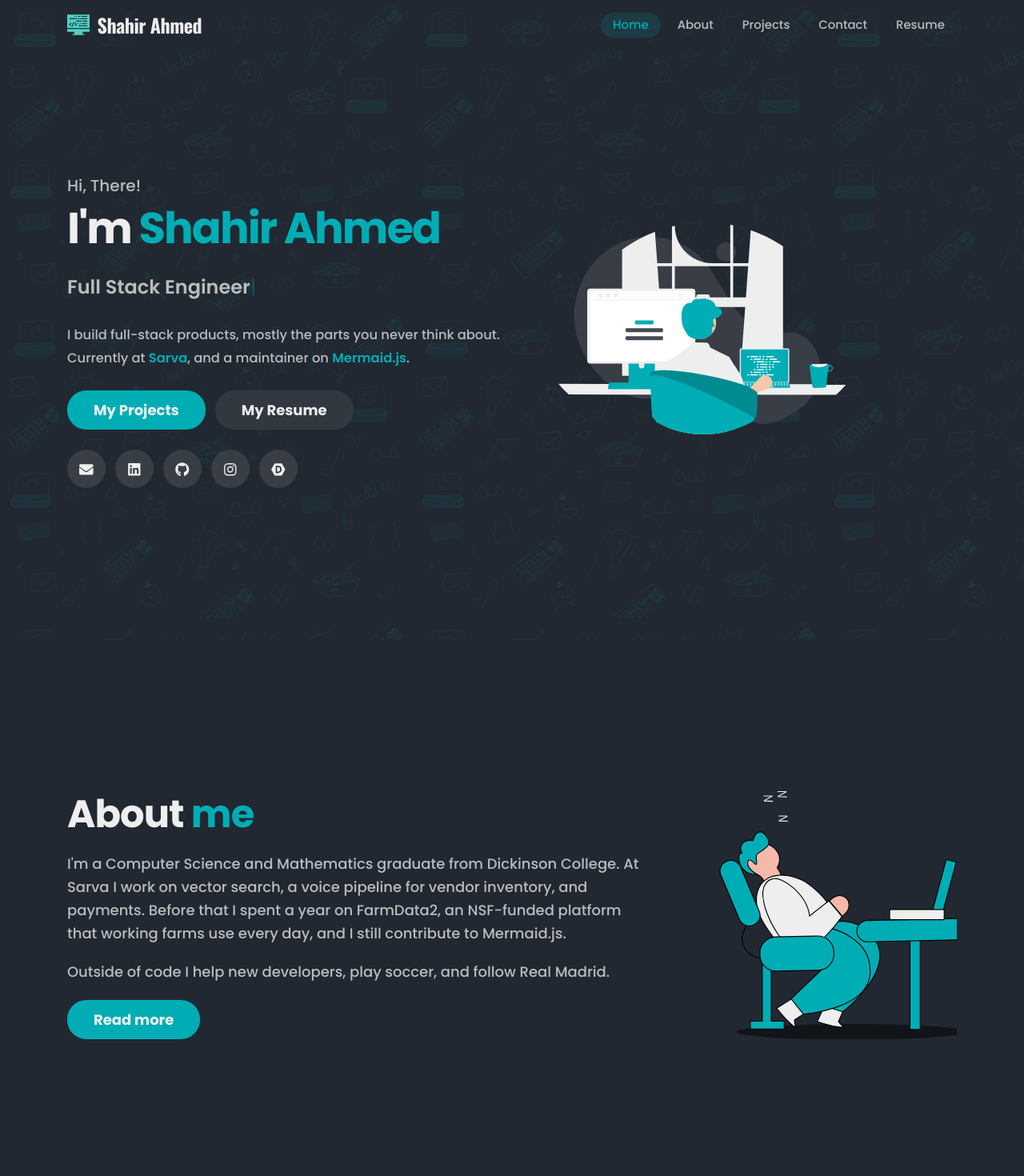
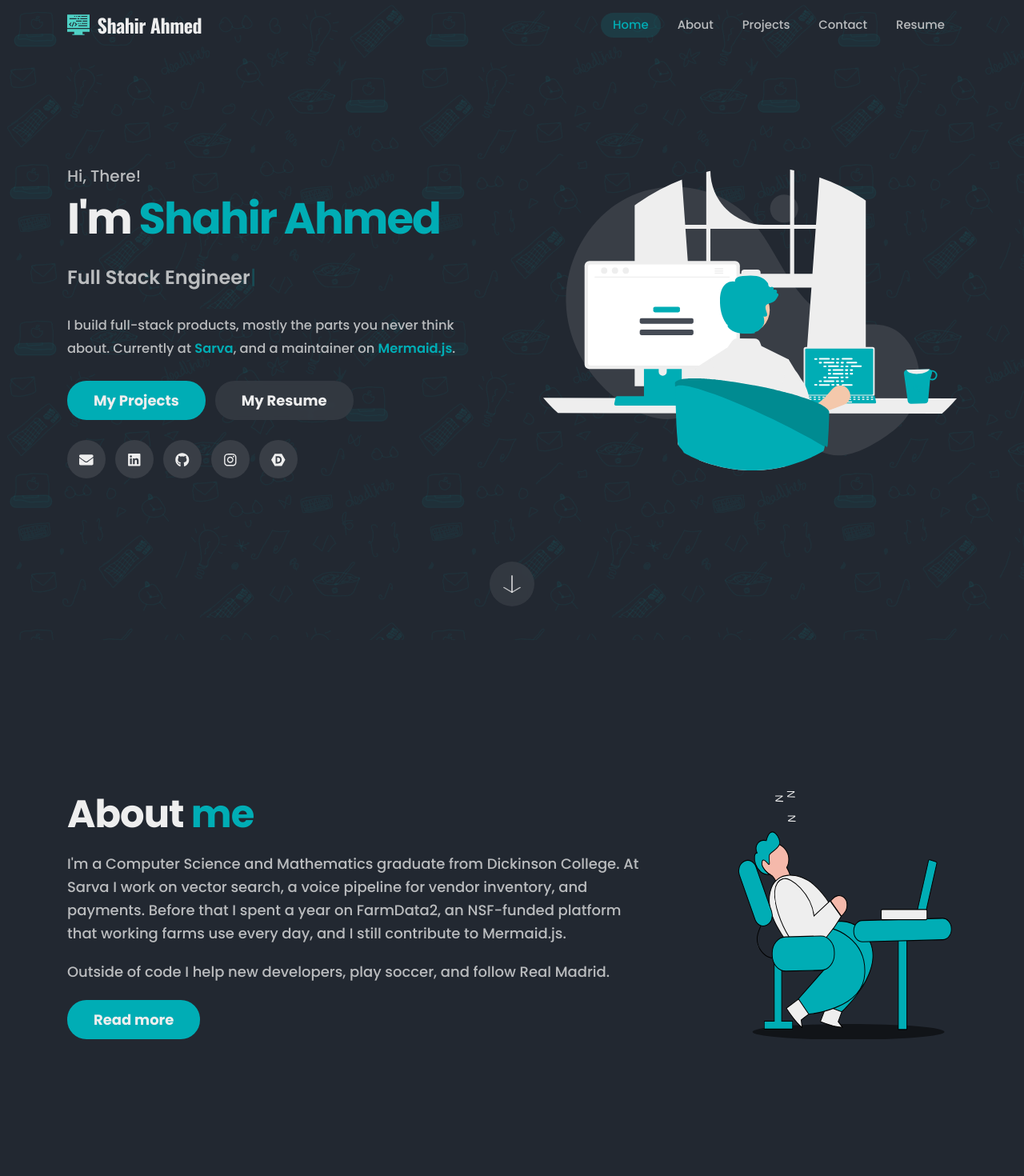
Before and after one commit to Shahir-47/shahirahmed.com, a Next.js app: page / in a window 1280 px wide. Shown: the top 1470 px of the page at 80% size. Built offline with nearby package versions, Linux system fonts and the light colour scheme; what @mui/material-nextjs would draw is missing.

Commit message:
feat: enhance AboutArt and ContactArt components with horizontal scaling and update HomePage layout for improved visual consistency

```diff
--- a/src/components/AboutArt.jsx
+++ b/src/components/AboutArt.jsx
@@ -37,6 +37,8 @@ export default function AboutArt({ className }) {
 			role="img"
 			aria-label="Illustration of a developer asleep at a desk"
 		>
+			{/* Squeezed horizontally so the figure reads slimmer than the source */}
+			<g transform="translate(182.5 0) scale(0.84 1) translate(-182.5 0)">
 				<image href={`${A}/about-shadow.svg`} x="29.63" y="354" width="348" height="24" />
 				<image href={`${A}/about-zzz.svg`} x="70.91" y="0" width="37.413" height="46.453" />
 				<image href={`${A}/about-figure-01.svg`} x="52.94" y="155.38" width="211.566" height="205.491" />
@@ -57,6 +59,7 @@ export default function AboutArt({ className }) {
 				{bar("desk-leg", 301.56, 211.23, 88.75, 32.507, 176.822, 15.819, "#00adb5")}
 				{bar("desk-edge", 345.8, 145.98, 105, 82.997, 15.562, 2.009, "#00adb5")}
 				<rect x="262.87" y="179.96" width="82.997" height="15.562" rx="2.009" fill="#eeeeee" stroke="#000" strokeWidth="1.399" />
+			</g>
 		</svg>
 	);
 }
--- a/src/components/ContactArt.jsx
+++ b/src/components/ContactArt.jsx
@@ -26,6 +26,8 @@ export default function ContactArt({ className }) {
 			role="img"
 			aria-label="Illustration of a person climbing a bar chart"
 		>
+			{/* Squeezed horizontally so the figure reads slimmer than the source */}
+			<g transform="translate(135.5 0) scale(0.84 1) translate(-135.5 0)">
 				<image href={`${A}/contact-shadow.svg`} x="0" y="341" width="190" height="24" />
 
 				{/* the three bars being climbed */}
@@ -42,6 +44,7 @@ export default function ContactArt({ className }) {
 				{piece(`${A}/contact-figure-07.svg`, 131.02, 86.42, -37.4, 74.416, 52.16)}
 				{piece(`${A}/contact-figure-08.svg`, 172.51, 70.41, -56.55, 19.065, 22.734)}
 				{piece(`${A}/contact-figure-09.svg`, 151.34, 241.97, -34.52, 32.409, 14.764)}
+			</g>
 		</svg>
 	);
 }
--- a/src/components/HomePage.jsx
+++ b/src/components/HomePage.jsx
@@ -130,6 +130,10 @@ const HomePage = () => {
 					<SocialIcons />
 				</div>
 
+				<a className="scroll-cue" href="#about-preview" aria-label="Scroll to about">
+					<img src="/figma/icon-arrow-down.svg" alt="" width="24" height="24" />
+				</a>
+
 				<div className="image-container">
 					<Image
 						className="computer"
@@ -163,7 +167,7 @@ const HomePage = () => {
 						</Link>
 					</div>
 
-					<AboutArt className="home-portrait" />
+					<AboutArt className="home-art" />
 				</div>
 			</section>
 
@@ -225,7 +229,7 @@ const HomePage = () => {
 						</div>
 					</div>
 
-					<ContactArt className="home-portrait" />
+					<ContactArt className="home-art home-art-contact" />
 				</div>
 			</section>
 		</div>
--- a/src/css/style.css
+++ b/src/css/style.css
@@ -393,15 +393,16 @@ svg {
 
 .first-block-home {
 	display: grid;
-	grid-template-columns: minmax(0, 1.05fr) minmax(0, 0.95fr);
+	grid-template-columns: minmax(0, 1fr) minmax(0, 1.05fr);
 	align-items: center;
-	gap: clamp(2rem, 5vw, 4rem);
+	gap: clamp(2.5rem, 8vw, 7rem);
 	width: 100%;
 	max-width: var(--page-max);
 	margin-inline: auto;
-	padding: clamp(2rem, 5vw, 3.5rem) var(--page-pad) clamp(3rem, 6vw, 4.5rem);
+	padding: clamp(2rem, 5vw, 3.5rem) var(--page-pad) clamp(4.5rem, 8vw, 6rem);
 	min-height: calc(100svh - 5rem);
 	align-content: center;
+	position: relative;
 }
 
 .text-container {
@@ -503,7 +504,7 @@ svg {
 
 .computer {
 	width: 100%;
-	max-width: 360px;
+	max-width: 520px;
 	height: auto;
 	margin-inline: auto;
 }
@@ -1186,10 +1187,18 @@ svg {
 	gap: 1.25rem;
 }
 
-.home-portrait {
+.home-art {
 	width: 100%;
 	height: auto;
 	justify-self: center;
+}
+
+/* The climbing figure is tall and narrow, so it is capped by height rather
+   than width to stop it dominating the section. */
+.home-art-contact {
+	max-height: 340px;
+	width: auto;
+	max-width: 100%;
 }
 
 .home-work-grid {
@@ -1255,8 +1264,12 @@ svg {
 	.home-about {
 		grid-template-columns: 1fr;
 	}
-	.home-portrait {
+	.home-art {
 		max-width: 280px;
+	}
+
+	.home-art-contact {
+		max-height: 260px;
 	}
 }
 
@@ -1275,3 +1288,54 @@ svg {
 		transform: none;
 	}
 }
+
+
+/* =========================================================
+   Scroll cue and section snapping
+   ========================================================= */
+
+.scroll-cue {
+	position: absolute;
+	left: 50%;
+	bottom: clamp(1.25rem, 3vw, 2rem);
+	translate: -50% 0;
+	display: grid;
+	place-items: center;
+	width: 56px;
+	height: 56px;
+	border-radius: 50%;
+	background: var(--surface-75);
+	backdrop-filter: blur(4px);
+	animation: scroll-cue 2.4s ease-in-out infinite;
+}
+
+.scroll-cue img {
+	width: 22px;
+	height: 22px;
+}
+
+@keyframes scroll-cue {
+	0%, 100% { transform: translateY(0); }
+	50% { transform: translateY(6px); }
+}
+
+@media (prefers-reduced-motion: reduce) {
+	.scroll-cue {
+		animation: none;
+	}
+}
+
+/* Proximity rather than mandatory: it settles onto a section when you stop
+   near one, but never traps you inside a section taller than the viewport. */
+@media (min-width: 861px) and (prefers-reduced-motion: no-preference) {
+	html:has(.home-section) {
+		scroll-snap-type: y proximity;
+		scroll-padding-top: 5rem;
+	}
+
+	.first-block-home,
+	.home-section {
+		scroll-snap-align: start;
+		scroll-snap-stop: normal;
+	}
+}
```
Lines whose indentation alone changed are shown as unchanged.
